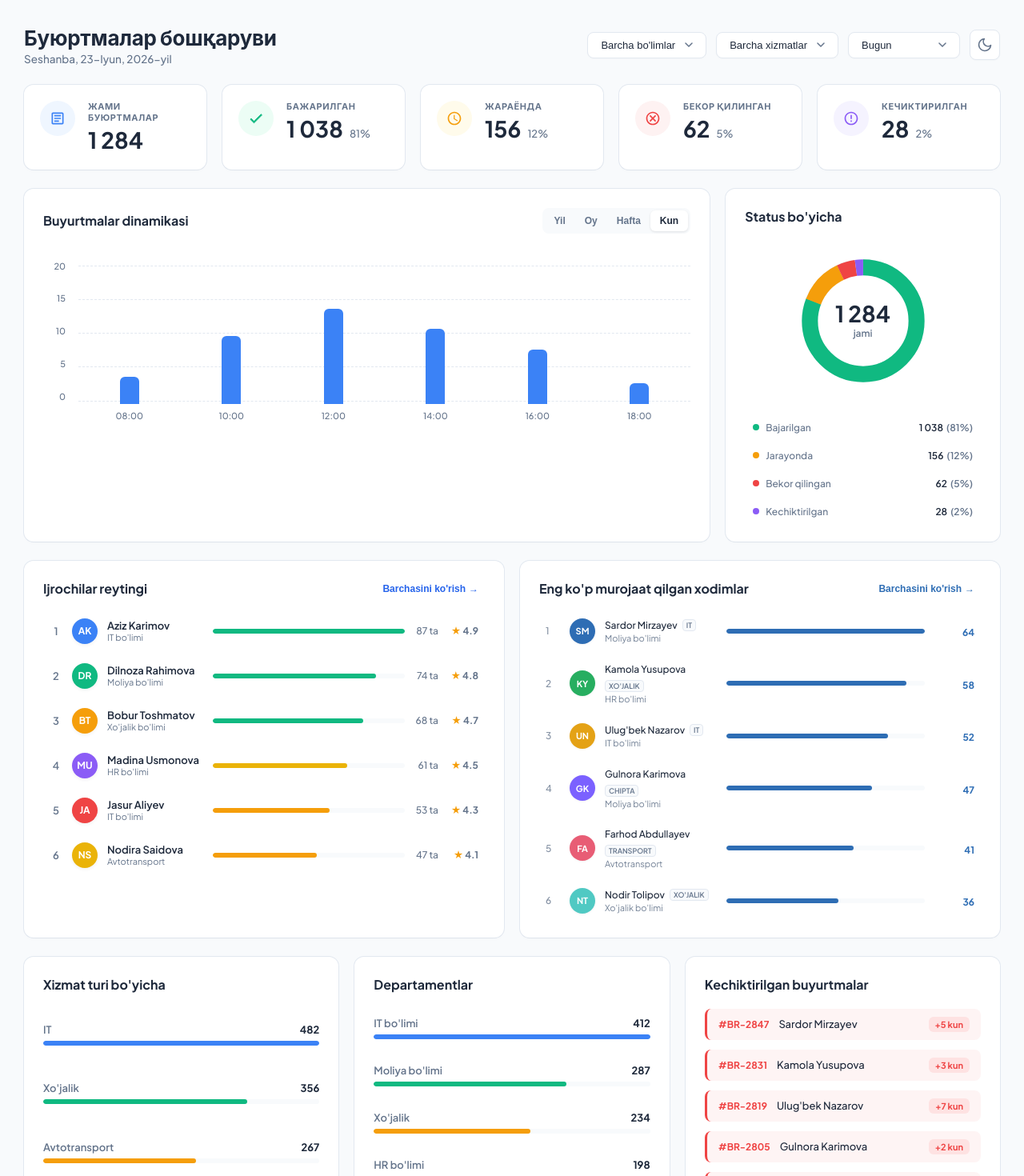
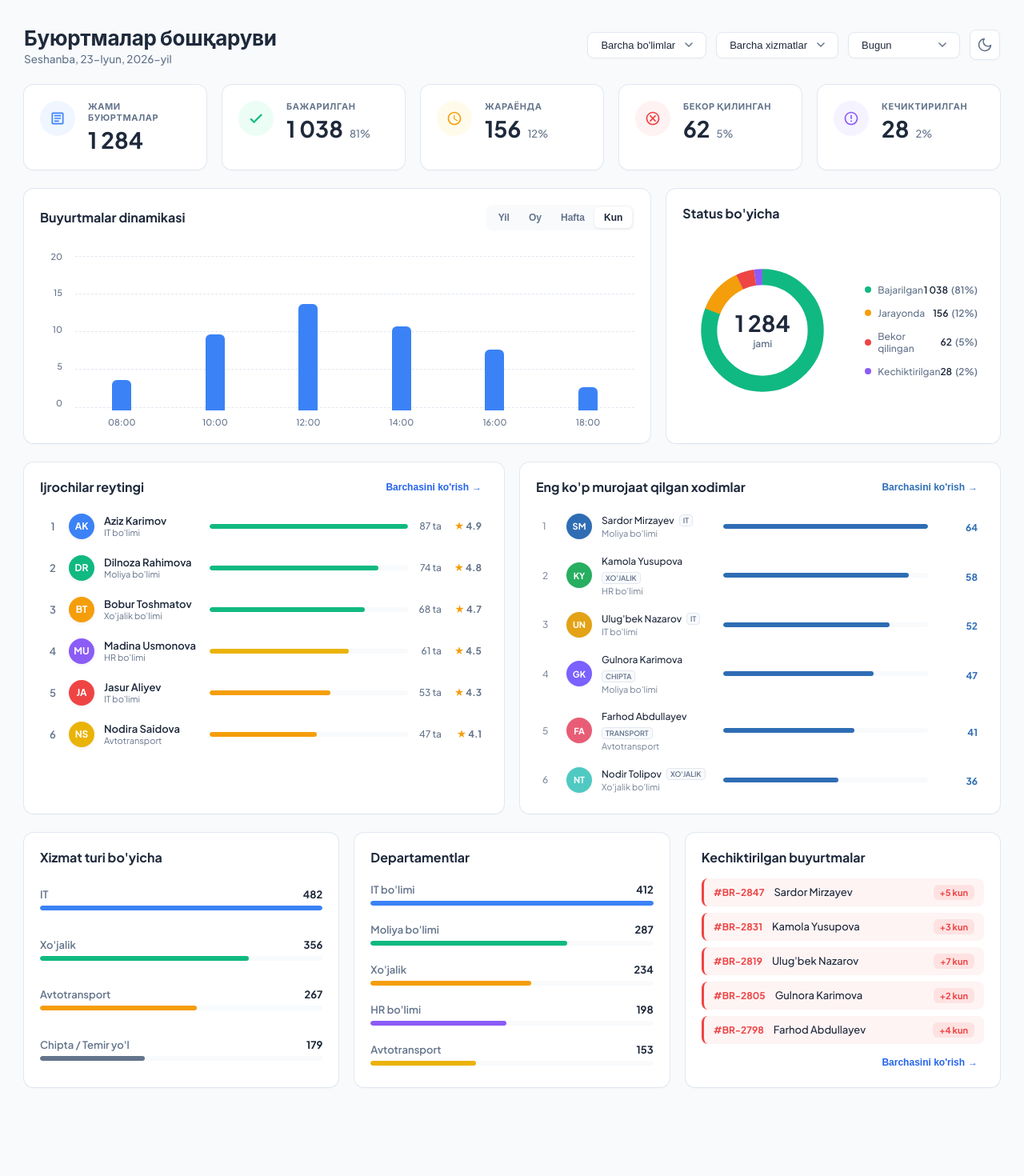
Before and after one commit to ubk01001-maker/orders-admin-dash, a Vue app: page / in a window 1280 px wide. Shown: the top 1470 px of the page at 80% size. After the commit the page ends 1389 px from the top, so only its background shows below. Built offline with nearby package versions, Linux system fonts and the light colour scheme.

Commit message:
style: optimize layout density, switch donut chart to row layout on desktop, and expand bar chart vertically

```diff
--- a/src/components/ActiveRequesters.vue
+++ b/src/components/ActiveRequesters.vue
@@ -163,7 +163,7 @@ export default {
 .requesters-card {
   background: var(--card-bg);
   border-radius: 12px;
-  padding: 24px;
+  padding: 20px;
   box-shadow: 0 4px 6px -1px var(--shadow-color), 0 2px 4px -1px var(--shadow-color), 0 0 0 1px var(--border-color);
   height: 100%;
   display: flex;
@@ -175,7 +175,7 @@ export default {
   display: flex;
   justify-content: space-between;
   align-items: center;
-  margin-bottom: 20px;
+  margin-bottom: 16px;
 }
 
 .card-title {
@@ -215,7 +215,7 @@ export default {
 .requesters-list {
   display: flex;
   flex-direction: column;
-  gap: 12px;
+  gap: 8px;
 }
 
 .requester-row {
--- a/src/components/BarChart.vue
+++ b/src/components/BarChart.vue
@@ -158,7 +158,7 @@ export default {
 .chart-card {
   background: var(--card-bg);
   border-radius: 12px;
-  padding: 24px;
+  padding: 20px;
   box-shadow: 0 4px 6px -1px var(--shadow-color), 0 2px 4px -1px var(--shadow-color), 0 0 0 1px var(--border-color);
   display: flex;
   flex-direction: column;
@@ -170,7 +170,7 @@ export default {
   display: flex;
   align-items: center;
   justify-content: space-between;
-  margin-bottom: 24px;
+  margin-bottom: 16px;
 }
 
 .chart-title {
@@ -210,7 +210,8 @@ export default {
 .chart-content {
   display: flex;
   position: relative;
-  height: 200px;
+  flex: 1;
+  min-height: 220px;
   gap: 16px;
   margin-top: 10px;
 }
--- a/src/components/DelayedOrders.vue
+++ b/src/components/DelayedOrders.vue
@@ -111,7 +111,7 @@ export default {
 .delayed-card {
   background: var(--card-bg);
   border-radius: 12px;
-  padding: 24px;
+  padding: 20px;
   box-shadow: 0 4px 6px -1px var(--shadow-color), 0 2px 4px -1px var(--shadow-color), 0 0 0 1px var(--border-color);
   height: 100%;
   display: flex;
@@ -123,13 +123,13 @@ export default {
   font-size: 16px;
   font-weight: 700;
   color: var(--text-primary);
-  margin: 0 0 20px 0;
+  margin: 0 0 16px 0;
 }
 
 .orders-list {
   display: flex;
   flex-direction: column;
-  gap: 12px;
+  gap: 8px;
   flex: 1;
 }
 
@@ -137,7 +137,7 @@ export default {
   display: flex;
   align-items: center;
   justify-content: space-between;
-  padding: 10px 14px;
+  padding: 8px 12px;
   background-color: rgba(239, 68, 68, 0.06);
   border-radius: 8px;
   border-left: 3px solid #ef4444;
@@ -173,7 +173,7 @@ export default {
 }
 
 .card-footer {
-  margin-top: 16px;
+  margin-top: 12px;
   display: flex;
   justify-content: flex-end;
 }
--- a/src/components/DepartmentStats.vue
+++ b/src/components/DepartmentStats.vue
@@ -54,7 +54,7 @@ export default {
 .dept-card {
   background: var(--card-bg);
   border-radius: 12px;
-  padding: 24px;
+  padding: 20px;
   box-shadow: 0 4px 6px -1px var(--shadow-color), 0 2px 4px -1px var(--shadow-color), 0 0 0 1px var(--border-color);
   height: 100%;
   display: flex;
@@ -66,13 +66,13 @@ export default {
   font-size: 16px;
   font-weight: 700;
   color: var(--text-primary);
-  margin: 0 0 24px 0;
+  margin: 0 0 16px 0;
 }
 
 .dept-list {
   display: flex;
   flex-direction: column;
-  gap: 18px;
+  gap: 10px;
   flex: 1;
   justify-content: space-around;
 }
--- a/src/components/DonutChart.vue
+++ b/src/components/DonutChart.vue
@@ -150,7 +150,7 @@ export default {
 .donut-card {
   background: var(--card-bg);
   border-radius: 12px;
-  padding: 24px;
+  padding: 20px;
   box-shadow: 0 4px 6px -1px var(--shadow-color), 0 2px 4px -1px var(--shadow-color), 0 0 0 1px var(--border-color);
   height: 100%;
   display: flex;
@@ -162,15 +162,17 @@ export default {
   font-size: 16px;
   font-weight: 700;
   color: var(--text-primary);
-  margin: 0 0 20px 0;
+  margin: 0 0 16px 0;
 }
 
 .donut-body {
   display: flex;
-  flex-direction: column;
+  flex-direction: row;
   align-items: center;
+  justify-content: space-around;
   gap: 20px;
   flex: 1;
+  width: 100%;
 }
 
 .chart-container {
@@ -180,6 +182,7 @@ export default {
   display: flex;
   align-items: center;
   justify-content: center;
+  flex-shrink: 0;
 }
 
 .donut-svg {
@@ -222,18 +225,18 @@ export default {
 }
 
 .legend-container {
-  width: 100%;
+  flex: 1;
   display: flex;
   flex-direction: column;
-  gap: 8px;
+  gap: 6px;
 }
 
 .legend-item {
   display: flex;
   align-items: center;
   justify-content: space-between;
-  padding: 6px 10px;
-  border-radius: 8px;
+  padding: 4px 8px;
+  border-radius: 6px;
   transition: background-color 0.2s ease;
   cursor: pointer;
 }
@@ -277,4 +280,11 @@ export default {
 .legend-pct {
   color: var(--text-secondary);
 }
+
+@media (max-width: 768px) {
+  .donut-body {
+    flex-direction: column;
+    gap: 16px;
+  }
+}
 </style>
--- a/src/components/PerformersRating.vue
+++ b/src/components/PerformersRating.vue
@@ -165,7 +165,7 @@ export default {
 .rating-card {
   background: var(--card-bg);
   border-radius: 12px;
-  padding: 24px;
+  padding: 20px;
   box-shadow: 0 4px 6px -1px var(--shadow-color), 0 2px 4px -1px var(--shadow-color), 0 0 0 1px var(--border-color);
   height: 100%;
   transition: background-color 0.3s ease, box-shadow 0.3s ease;
@@ -175,7 +175,7 @@ export default {
   display: flex;
   justify-content: space-between;
   align-items: center;
-  margin-bottom: 20px;
+  margin-bottom: 16px;
 }
 
 .card-title {
@@ -215,7 +215,7 @@ export default {
 .performers-list {
   display: flex;
   flex-direction: column;
-  gap: 12px;
+  gap: 8px;
 }
 
 .performer-row {
--- a/src/components/ServiceStats.vue
+++ b/src/components/ServiceStats.vue
@@ -53,7 +53,7 @@ export default {
 .stats-card {
   background: var(--card-bg);
   border-radius: 12px;
-  padding: 24px;
+  padding: 20px;
   box-shadow: 0 4px 6px -1px var(--shadow-color), 0 2px 4px -1px var(--shadow-color), 0 0 0 1px var(--border-color);
   height: 100%;
   display: flex;
@@ -65,13 +65,13 @@ export default {
   font-size: 16px;
   font-weight: 700;
   color: var(--text-primary);
-  margin: 0 0 24px 0;
+  margin: 0 0 16px 0;
 }
 
 .stats-list {
   display: flex;
   flex-direction: column;
-  gap: 16px;
+  gap: 10px;
   flex: 1;
   justify-content: space-around;
 }
```
